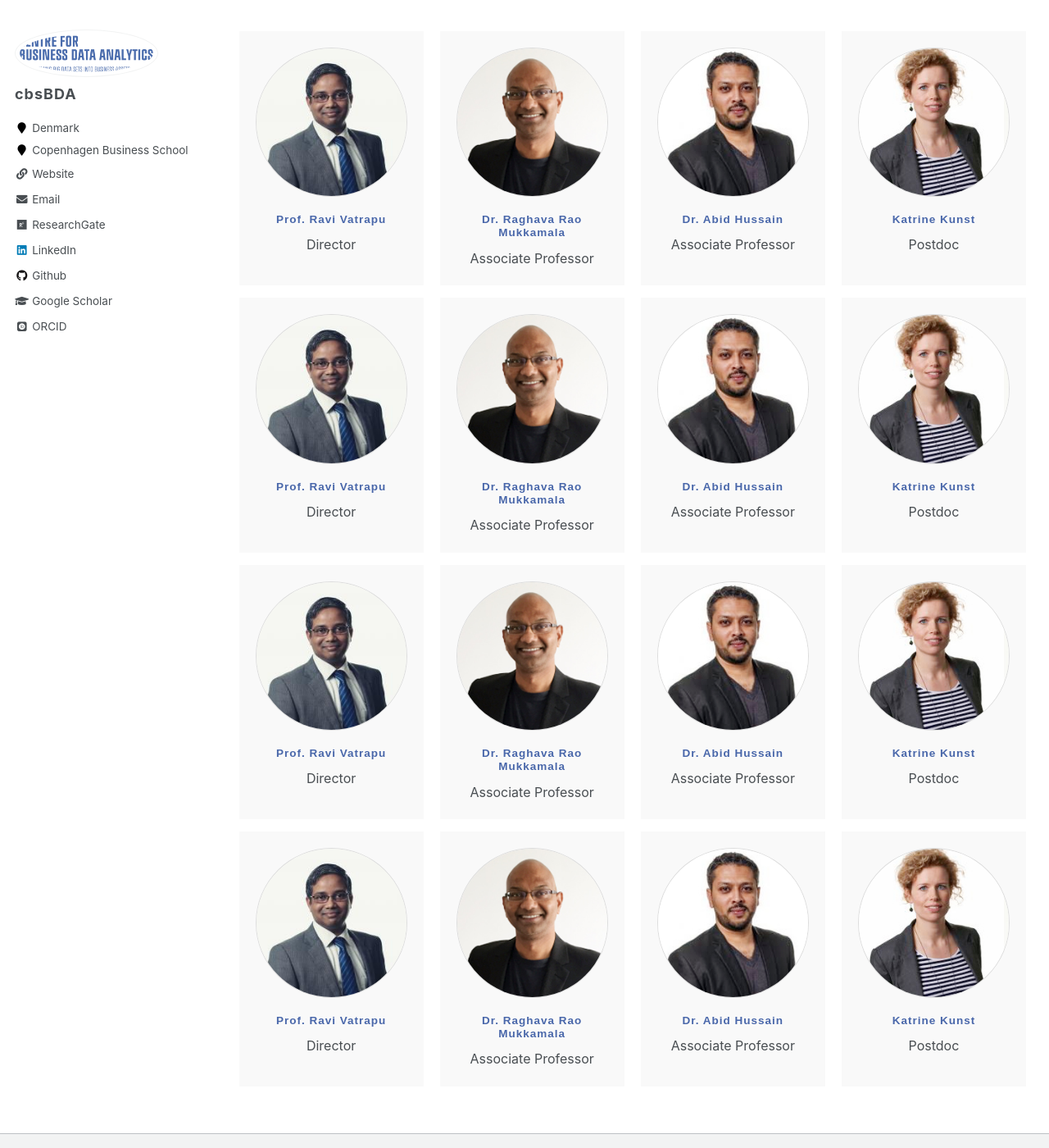
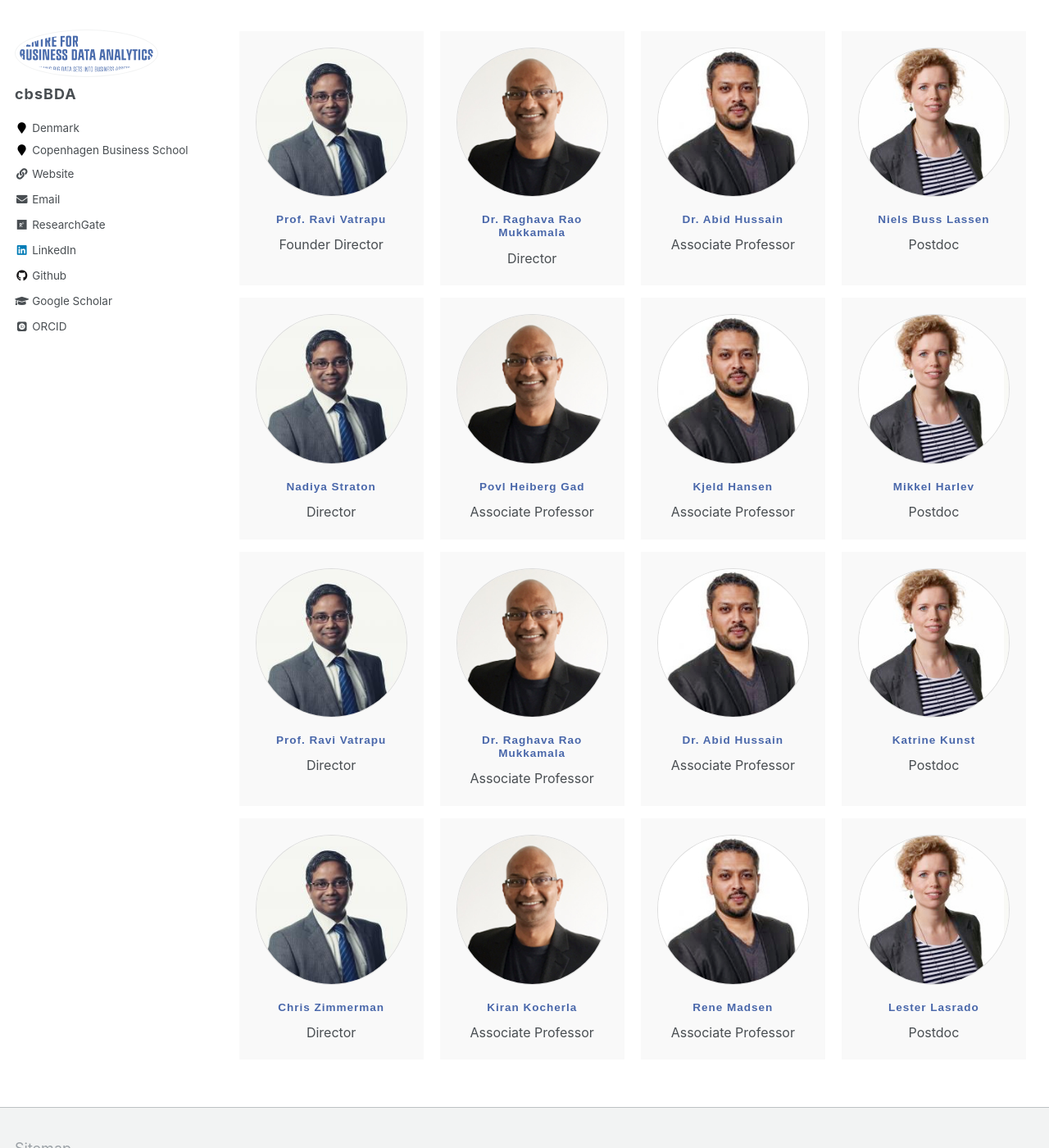
Before and after one commit to cbsBDA/cbsBDA-homepage, a Jekyll site: the page built from _pages/team.md, in a window 1280 px wide and 1400 px high, scrolled down 194 px. Shown: the whole window at 82% size. Built offline with Jekyll 4.4.1, drawn with Linux system fonts in a browser that asks for light colours; some web fonts are replaced.

Commit message:
Update team.md

```diff
--- a/_pages/team.md
+++ b/_pages/team.md
@@ -19,7 +19,7 @@ author_profile: true
           <img src="/images/teams/bm0108_nr3_ravi_vatrapu_5405.jpg" alt='Prof. Ravi Vatrapu' class="img-responsive img-circle table-bordered himg" />
           </div>
           <h5><a class="t-name" target="blank" href="http://www.cbs.dk/en/research/departments-and-centres/department-of-it-management/staff/rvitm">Prof. Ravi Vatrapu</a></h5>
-          <p class="subtitle">Director</p>
+          <p class="subtitle">Founder Director</p>
         </div>
       </div>
     </div>
@@ -32,7 +32,7 @@ author_profile: true
           <img src="/images/teams/raghava1.jpg" alt='Raghava Mukkamala' class="img-responsive img-circle table-bordered himg" />
           </div>
           <h5><a class="t-name" target="blank" href="http://www.cbs.dk/en/research/departments-and-centres/department-of-it-management/staff/rrmitm">Dr. Raghava Rao Mukkamala</a></h5>
-          <p class="subtitle">Associate Professor</p>
+          <p class="subtitle">Director</p>
         </div>
       </div>
     </div>
@@ -57,7 +57,62 @@ author_profile: true
           <div class="avatar">
           <img src="/images/teams/katrine_kunst_0.jpg" alt='Katrine Kunst' class="img-responsive img-circle table-bordered himg" />
           </div>
-          <h5><a class="t-name" target="blank" href="http://www.cbs.dk/en/research/departments-and-centres/department-of-it-management/staff/kalkitm">Katrine Kunst</a></h5>
+          <h5><a class="t-name" target="blank" href="http://www.cbs.dk/en/research/departments-and-centres/department-of-it-management/staff/kalkitm">Niels Buss Lassen</a></h5>
+          <p class="subtitle">Postdoc</p>
+        </div>
+      </div>
+    </div>
+  </div>
+</div>
+
+<div class="row mb-15">
+  <div class="col-xs-6 col-sm-3 col-md-3">
+    <div class="wow bounceInUp animated animated">
+      <div class="team boxed-grey text-center">
+        <div class="inner">
+          <div class="avatar">
+          <img src="/images/teams/bm0108_nr3_ravi_vatrapu_5405.jpg" alt='Prof. Ravi Vatrapu' class="img-responsive img-circle table-bordered himg" />
+          </div>
+          <h5><a class="t-name" target="blank" href="http://www.cbs.dk/en/research/departments-and-centres/department-of-it-management/staff/rvitm">Nadiya Straton</a></h5>
+          <p class="subtitle">Director</p>
+        </div>
+      </div>
+    </div>
+  </div>
+  <div class="col-xs-6 col-sm-3 col-md-3">
+    <div class="wow bounceInUp animated animated">
+      <div class="team boxed-grey text-center">
+        <div class="inner">
+          <div class="avatar">
+          <img src="/images/teams/raghava1.jpg" alt='Raghava Mukkamala' class="img-responsive img-circle table-bordered himg" />
+          </div>
+          <h5><a class="t-name" target="blank" href="http://www.cbs.dk/en/research/departments-and-centres/department-of-it-management/staff/rrmitm">Povl Heiberg Gad</a></h5>
+          <p class="subtitle">Associate Professor</p>
+        </div>
+      </div>
+    </div>
+  </div>
+  <div class="col-xs-6 col-sm-3 col-md-3">
+    <div class="wow bounceInUp animated animated">
+      <div class="team boxed-grey text-center">
+        <div class="inner">
+          <div class="avatar">
+          <img src="/images/teams/abid_hussain_cropped_322.jpg" alt='Dr. Abid Hussain' class="img-responsive img-circle table-bordered himg" />
+          </div>
+          <h5><a class="t-name" target="blank" href="http://www.cbs.dk/en/research/departments-and-centres/department-of-it-management/staff/ahitm">Kjeld Hansen</a></h5>
+          <p class="subtitle">Associate Professor</p>
+        </div>
+      </div>
+    </div>
+  </div>
+  <div class="col-xs-6 col-sm-3 col-md-3">
+    <div class="wow bounceInUp animated animated">
+      <div class="team boxed-grey text-center">
+        <div class="inner">
+          <div class="avatar">
+          <img src="/images/teams/katrine_kunst_0.jpg" alt='Katrine Kunst' class="img-responsive img-circle table-bordered himg" />
+          </div>
+          <h5><a class="t-name" target="blank" href="http://www.cbs.dk/en/research/departments-and-centres/department-of-it-management/staff/kalkitm">Mikkel Harlev</a></h5>
           <p class="subtitle">Postdoc</p>
         </div>
       </div>
@@ -128,7 +183,7 @@ author_profile: true
           <div class="avatar">
           <img src="/images/teams/bm0108_nr3_ravi_vatrapu_5405.jpg" alt='Prof. Ravi Vatrapu' class="img-responsive img-circle table-bordered himg" />
           </div>
-          <h5><a class="t-name" target="blank" href="http://www.cbs.dk/en/research/departments-and-centres/department-of-it-management/staff/rvitm">Prof. Ravi Vatrapu</a></h5>
+          <h5><a class="t-name" target="blank" href="http://www.cbs.dk/en/research/departments-and-centres/department-of-it-management/staff/rvitm">Chris Zimmerman</a></h5>
           <p class="subtitle">Director</p>
         </div>
       </div>
@@ -141,7 +196,7 @@ author_profile: true
           <div class="avatar">
           <img src="/images/teams/raghava1.jpg" alt='Raghava Mukkamala' class="img-responsive img-circle table-bordered himg" />
           </div>
-          <h5><a class="t-name" target="blank" href="http://www.cbs.dk/en/research/departments-and-centres/department-of-it-management/staff/rrmitm">Dr. Raghava Rao Mukkamala</a></h5>
+          <h5><a class="t-name" target="blank" href="http://www.cbs.dk/en/research/departments-and-centres/department-of-it-management/staff/rrmitm">Kiran Kocherla</a></h5>
           <p class="subtitle">Associate Professor</p>
         </div>
       </div>
@@ -154,7 +209,7 @@ author_profile: true
           <div class="avatar">
           <img src="/images/teams/abid_hussain_cropped_322.jpg" alt='Dr. Abid Hussain' class="img-responsive img-circle table-bordered himg" />
           </div>
-          <h5><a class="t-name" target="blank" href="http://www.cbs.dk/en/research/departments-and-centres/department-of-it-management/staff/ahitm">Dr. Abid Hussain</a></h5>
+          <h5><a class="t-name" target="blank" href="http://www.cbs.dk/en/research/departments-and-centres/department-of-it-management/staff/ahitm">Rene Madsen</a></h5>
           <p class="subtitle">Associate Professor</p>
         </div>
       </div>
@@ -167,65 +222,10 @@ author_profile: true
           <div class="avatar">
           <img src="/images/teams/katrine_kunst_0.jpg" alt='Katrine Kunst' class="img-responsive img-circle table-bordered himg" />
           </div>
-          <h5><a class="t-name" target="blank" href="http://www.cbs.dk/en/research/departments-and-centres/department-of-it-management/staff/kalkitm">Katrine Kunst</a></h5>
+          <h5><a class="t-name" target="blank" href="http://www.cbs.dk/en/research/departments-and-centres/department-of-it-management/staff/kalkitm">Lester Lasrado</a></h5>
           <p class="subtitle">Postdoc</p>
         </div>
       </div>
     </div>
   </div>
 </div>
-
-<div class="row mb-15">
-  <div class="col-xs-6 col-sm-3 col-md-3">
-    <div class="wow bounceInUp animated animated">
-      <div class="team boxed-grey text-center">
-        <div class="inner">
-          <div class="avatar">
-          <img src="/images/teams/bm0108_nr3_ravi_vatrapu_5405.jpg" alt='Prof. Ravi Vatrapu' class="img-responsive img-circle table-bordered himg" />
-          </div>
-          <h5><a class="t-name" target="blank" href="http://www.cbs.dk/en/research/departments-and-centres/department-of-it-management/staff/rvitm">Prof. Ravi Vatrapu</a></h5>
-          <p class="subtitle">Director</p>
-        </div>
-      </div>
-    </div>
-  </div>
-  <div class="col-xs-6 col-sm-3 col-md-3">
-    <div class="wow bounceInUp animated animated">
-      <div class="team boxed-grey text-center">
-        <div class="inner">
-          <div class="avatar">
-          <img src="/images/teams/raghava1.jpg" alt='Raghava Mukkamala' class="img-responsive img-circle table-bordered himg" />
-          </div>
-          <h5><a class="t-name" target="blank" href="http://www.cbs.dk/en/research/departments-and-centres/department-of-it-management/staff/rrmitm">Dr. Raghava Rao Mukkamala</a></h5>
-          <p class="subtitle">Associate Professor</p>
-        </div>
-      </div>
-    </div>
-  </div>
-  <div class="col-xs-6 col-sm-3 col-md-3">
-    <div class="wow bounceInUp animated animated">
-      <div class="team boxed-grey text-center">
-        <div class="inner">
-          <div class="avatar">
-          <img src="/images/teams/abid_hussain_cropped_322.jpg" alt='Dr. Abid Hussain' class="img-responsive img-circle table-bordered himg" />
-          </div>
-          <h5><a class="t-name" target="blank" href="http://www.cbs.dk/en/research/departments-and-centres/department-of-it-management/staff/ahitm">Dr. Abid Hussain</a></h5>
-          <p class="subtitle">Associate Professor</p>
-        </div>
-      </div>
-    </div>
-  </div>
-  <div class="col-xs-6 col-sm-3 col-md-3">
-    <div class="wow bounceInUp animated animated">
-      <div class="team boxed-grey text-center">
-        <div class="inner">
-          <div class="avatar">
-          <img src="/images/teams/katrine_kunst_0.jpg" alt='Katrine Kunst' class="img-responsive img-circle table-bordered himg" />
-          </div>
-          <h5><a class="t-name" target="blank" href="http://www.cbs.dk/en/research/departments-and-centres/department-of-it-management/staff/kalkitm">Katrine Kunst</a></h5>
-          <p class="subtitle">Postdoc</p>
-        </div>
-      </div>
-    </div>
-  </div>
-</div>
```
